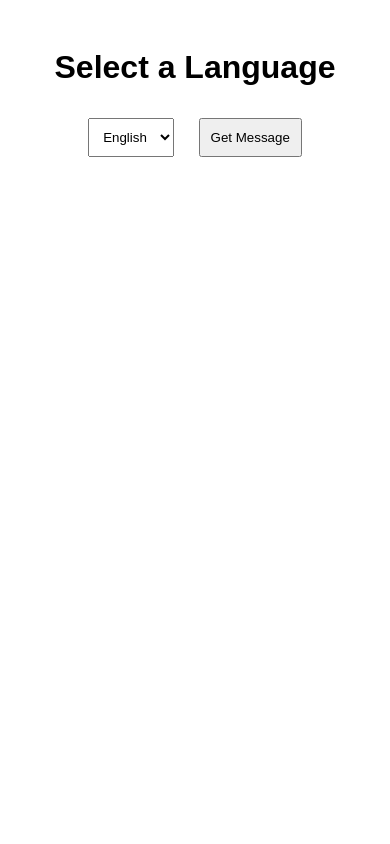
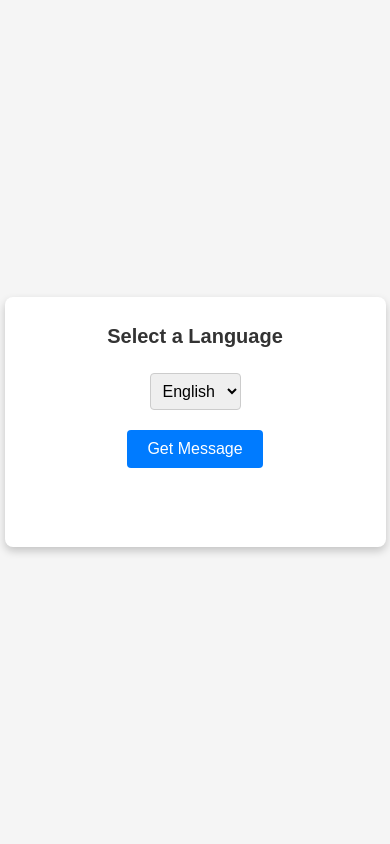
Before and after one commit to manenikita31/HelloWorldAPI, a Django app: page / in a window 390 px wide. Run offline with Django 5.2, Linux system fonts and the light colour scheme.

Commit message:
Update index.html

```diff
--- a/helloworld_app/templates/index.html
+++ b/helloworld_app/templates/index.html
@@ -7,59 +7,145 @@
     <style>
         body {
             font-family: Arial, sans-serif;
+            background-color: #f5f5f5;
+            display: flex;
+            justify-content: center;
+            align-items: center;
+            height: 100vh;
+            margin: 0;
+        }
+
+        .container {
+            background-color: #ffffff;
+            padding: 20px;
+            border-radius: 8px;
+            box-shadow: 0 4px 8px rgba(0, 0, 0, 0.2);
+            max-width: 400px;
             text-align: center;
-            padding: 20px;
         }
+
+        h1 {
+            font-size: 24px;
+            color: #333;
+            margin-bottom: 15px;
+        }
+
         select, button {
-            margin: 10px;
-            padding: 10px;
+            padding: 8px;
+            font-size: 16px;
+            border-radius: 4px;
+            border: 1px solid #ccc;
+            margin: 10px 0;
         }
-        #message-box {
+
+        button {
+            background-color: #007bff;
+            color: #fff;
+            cursor: pointer;
+            border: none;
+            padding: 10px 20px;
+            transition: background-color 0.3s, transform 0.3s;
+        }
+
+        button:hover {
+            background-color: #0056b3;
+            transform: scale(1.05);
+        }
+
+        /* Message Styling */
+        .message-box {
             margin-top: 20px;
+            padding: 15px;
+            border-radius: 12px;
+            background: linear-gradient(135deg, #ff7e5f, #feb47b);
+            color: #fff;
             font-size: 24px;
             font-weight: bold;
+            text-shadow: 1px 1px 2px rgba(0,0,0,0.3);
+            box-shadow: 0 4px 10px rgba(0,0,0,0.2);
+            animation: bounch 0.8s ease forwards;
+            display: inline-block;
+            opacity: 0;
+        }
+
+        @keyframes bounce{
+            0% {
+                transform: scale(0.5);
+                opacity: 0;
+            }
+            60% {
+                transform:scale(1.15);
+                opacity: 1;
+            }
+            100% {
+                transform:scale(1);
+                opacity: 1;
+            }
+        }
+
+        /* Responsive Design */
+        @media (max-width: 500px) {
+            .container {
+                width: 90%;
+                padding: 15px;
+            }
+            h1 {
+                font-size: 20px;
+            }
+            .message-box {
+                font-size: 18px;
+            }
         }
     </style>
 </head>
 <body>
-    <h1>Select a Language</h1>
-    <select id="language-select">
-        <option value="English">English</option>
-        <option value="French">French</option>
-        <option value="Hindi">Hindi</option>
-    </select>
-    <button onclick="getMessage()">Get Message</button>
+    <div class="container">
+        <h1>Select a Language</h1>
+        <form method="GET" action="/hello" id= "language-form">
+            <select name="language" required>
+                <option value="English">English</option>
+                <option value="French">French</option>
+                <option value="Hindi">Hindi</option>
+            </select>
+            <br>
+            <button type="submit" onclick= "animateMessage()">Get Message</button>
+        </form>
 
-    <div id="message-box" style="display:none;"></div>
+        <div id= "message-box"class="message-box {{ language|lower }}"></div>
 
+    </div>
     <script>
-        function getMessage() {
-            const language = document.getElementById('language-select').value;
+        function animateMessage(){
             const messageBox = document.getElementById('message-box');
+            if (messageBox) {
+                messageBox.classList.add('message-box');
 
-            // Mocked server response for the selected language
-            const messages = {
-                "English": "Hello world",
-                "French": "Bonjour le monde",
-                "Hindi": "Namastey sansar"
-            };
-
-            // Check if the language is supported
-            if (messages[language]) {
-                messageBox.innerText = `Message: ${messages[language]}`;
-                messageBox.style.color = "green";
-            } else {
-                messageBox.innerText = "Error: Language not supported";
-                messageBox.style.color = "red";
+                // You can further customize the appearance by modifying class here
+                messageBox.style.border = "2px solid rgba(255,255,255,0.7)";
+                messageBox.style.padding = "20px";
             }
-
-            // Show the message box with animation
-            messageBox.style.display = "block";
-            messageBox.style.opacity = "0";
-            messageBox.style.transition = "opacity 0.5s ease";
-            setTimeout(() => {
-                messageBox.style.opacity = "1";
-            }, 100);
+        }
+        function fetchMessage() {
+            const language = document.getElementById("languageSelect").value;
+            fetch(`/hello/?language=${language}`)
+                .then(response => {
+                    if (!response.ok) {
+                        throw new Error(`Network response was not ok: ${response.statusText}`);
+                    }
+                    return response.json();
+                })
+                .then(data => {
+                    // Check if "msgText" exists to handle successful and error responses
+                    if (data.msgText) {
+                        document.getElementById("result").textContent = `Message: ${data.msgText}`;
+                    } else if (data.error_message) {
+                        document.getElementById("result").textContent = `Error: ${data.error_message}`;
+                    }
+                })
+                .catch(error => {
+                    console.error('Error:', error);
+                    document.getElementById("result").textContent = "Error fetching message.";
+                });
         }
     </script>
 </body>
```
